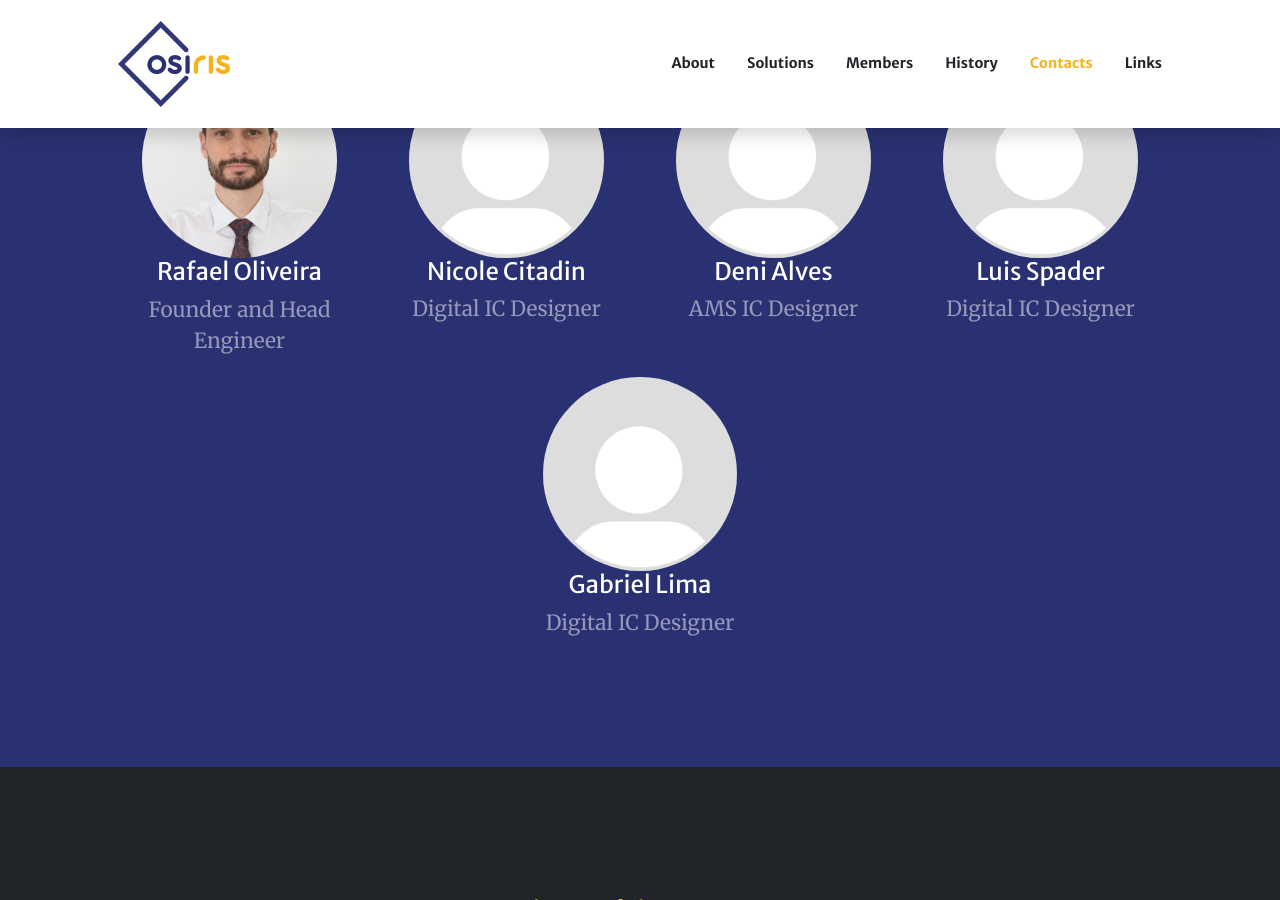
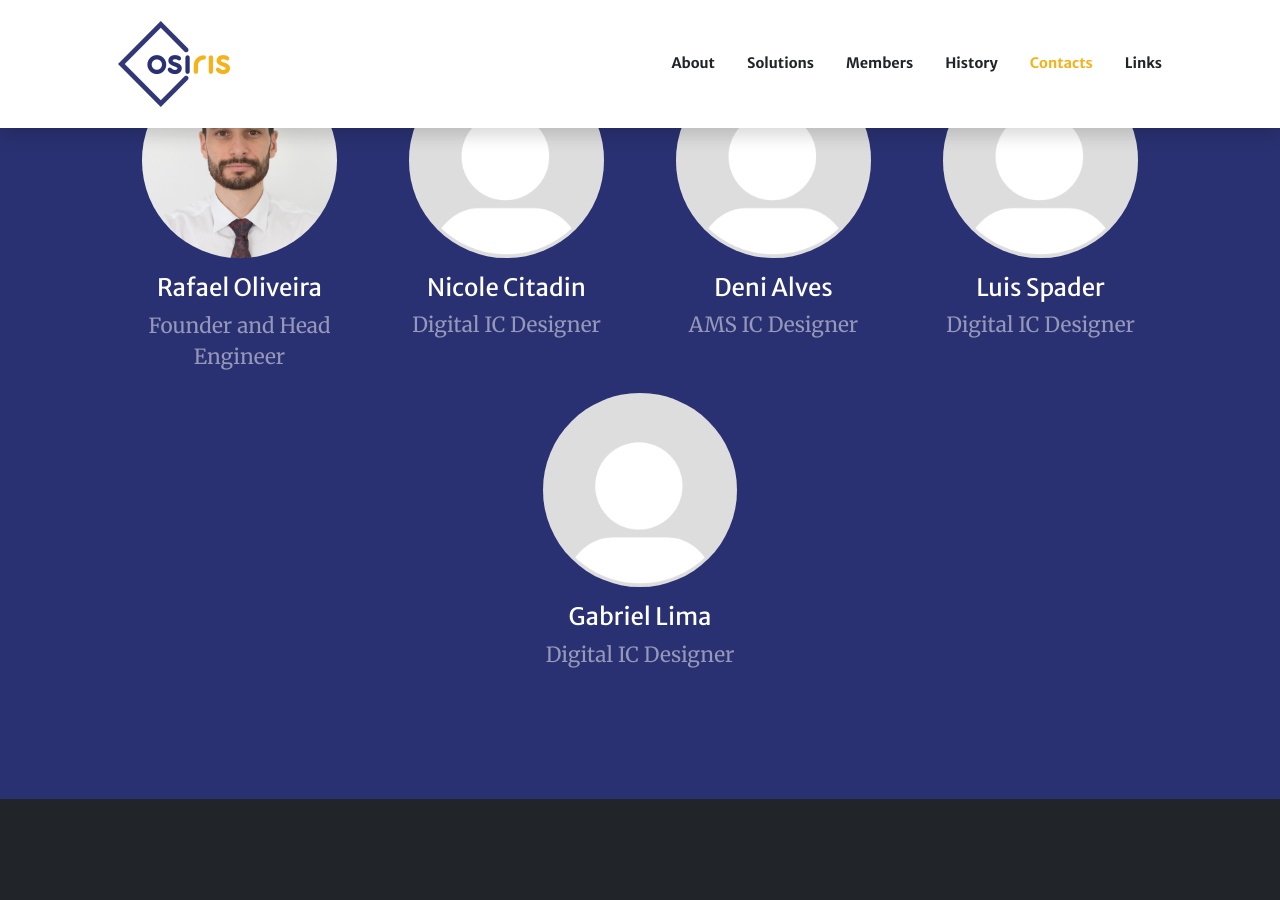
Before and after one commit to grouposiris/osiris_website, a Jekyll site: the page built from index.md, in a window 1280 px wide and 900 px high, scrolled down 3667 px. Built offline with Jekyll 4.4.1, drawn with Linux system fonts in a browser that asks for light colours; comment, search, counter and statistics services are not loaded.

Commit message:
Updating Team member name top margin

```diff
--- a/_includes/members.html
+++ b/_includes/members.html
@@ -7,7 +7,7 @@
       <div class="col-lg-3 col-md-6 text-center">
         <div class="member-box">
           <img class="text-primary" src="{{ member.image }}" alt="{{ member.title }}">
-          <h3 class="h4 mb-2">{{ member.title }}</h3>
+          <h3 class="h4 mb-2 mt-3">{{ member.title }}</h3>
           <p class="text-white-50 mb-0">{{ member.text }}</p>
         </div>
       </div>
```
